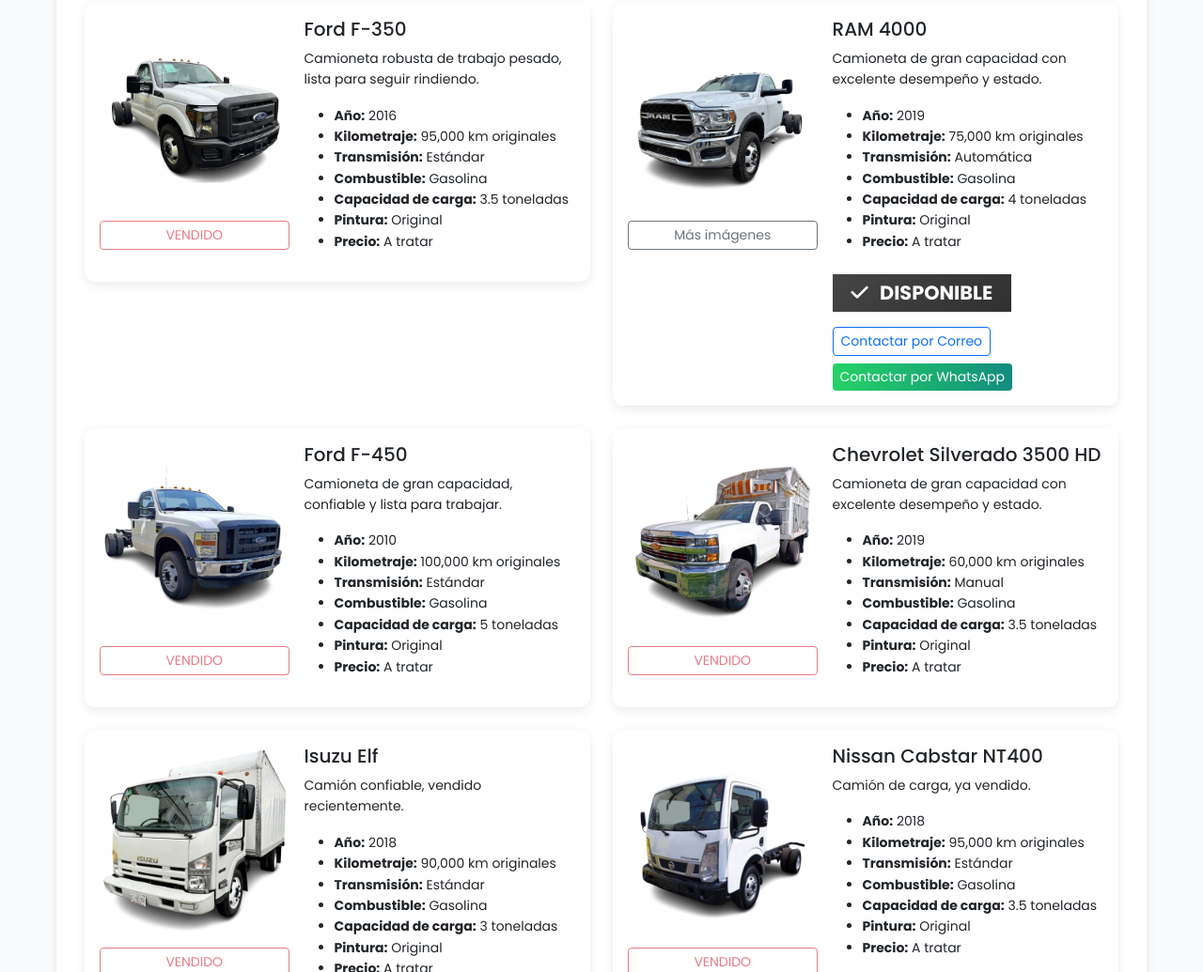
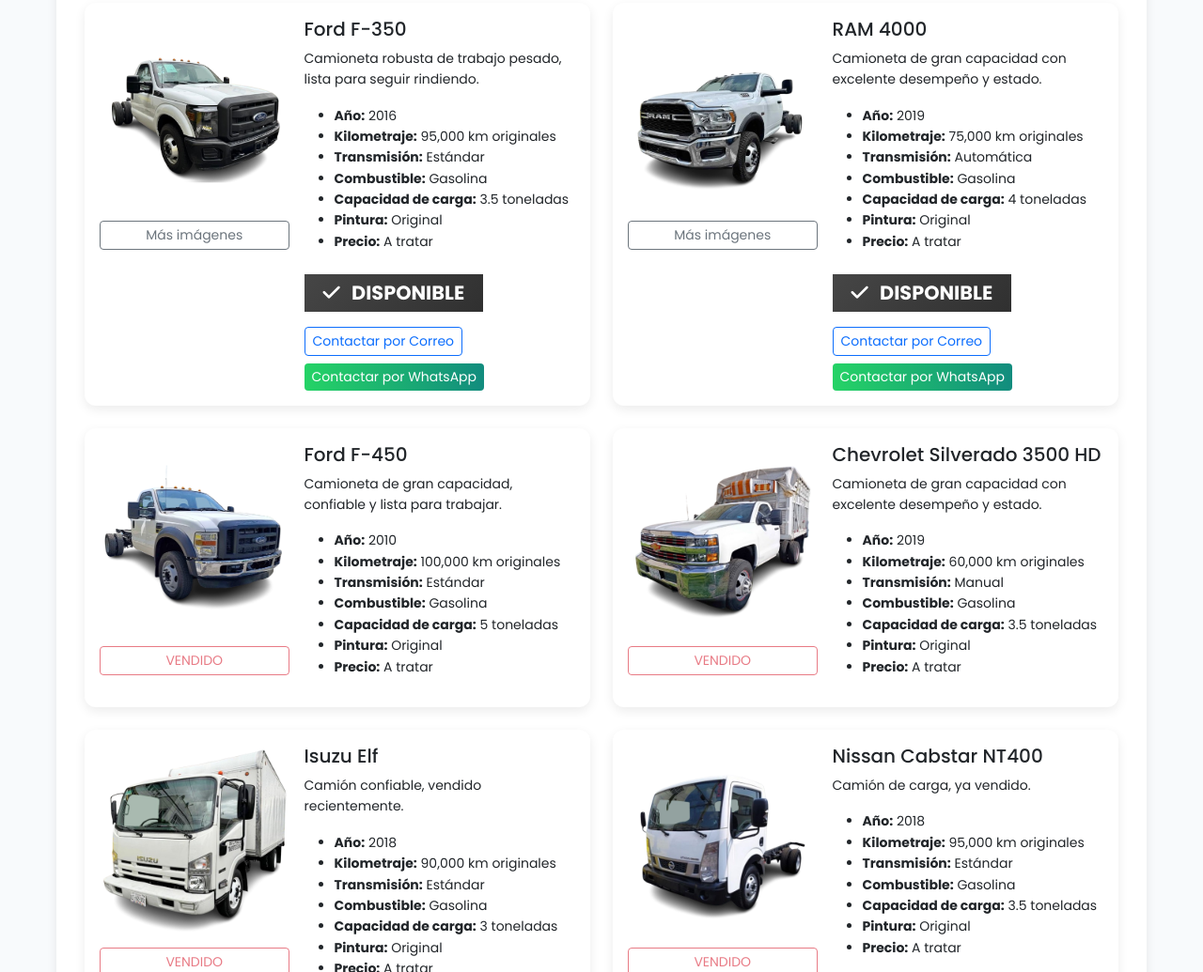
Before and after one commit to emiliocolor/transportes, a plain HTML site: page index.html in a window 1280 px wide. Shown: the part 1295-2330 px from the top of the page at 94% size. Drawn offline with nearby package versions, Linux system fonts and the light colour scheme.

Commit message:
Actualizar index.html

```diff
--- a/index.html
+++ b/index.html
@@ -998,7 +998,8 @@ body {
                     <div class="col-md-5">
                         <div class="product-images position-relative">
                             <img src="img_transportes/ford-removebg-preview.png" alt="Ford F-350 2016" class="img-fluid rounded mb-2 vehicle-image">
-                            <span class="btn btn-outline-danger btn-sm w-100 mt-2 disabled">VENDIDO</span>
+                            <a href=" https://www.facebook.com/share/18a42Zhagu/?mibextid=wwXIfr" target="_blank" class="btn btn-outline-secondary btn-sm w-100 mt-2 d-none d-md-block">Más imágenes</a>
+                            <a href="https://www.facebook.com/share/18a42Zhagu/?mibextid=wwXIfr" target="_blank" class="btn btn-outline-secondary btn-sm w-100 mt-2 d-md-none">Más imágenes</a>
                         </div>
                     </div>
                     <div class="col-md-7">
@@ -1013,6 +1014,13 @@ body {
                             <li><strong>Pintura:</strong> Original</li>
                             <li><strong>Precio:</strong> A tratar</li>
                         </ul>
+                        <p class="availability-badge fw-bold mt-2">
+                            <i class="fas fa-check me-2"></i> DISPONIBLE
+                        </p>
+                        <div class="d-flex gap-2 flex-wrap">
+                            <a href="mailto:emiliocolormexico@gmail.com?subject=Ford F-350" class="btn btn-outline-primary btn-sm">Contactar por Correo</a>
+                            <a href="https://wa.me/525547810563?text=Hola,%20estoy%20interesado%20en%20la%20Ford%20F-350%202016%20de%20EmilioColor®" class="btn btn-success-gradient btn-sm" target="_blank">Contactar por WhatsApp</a>
+                        </div>
                     </div>
                 </div>
             </div>
```
